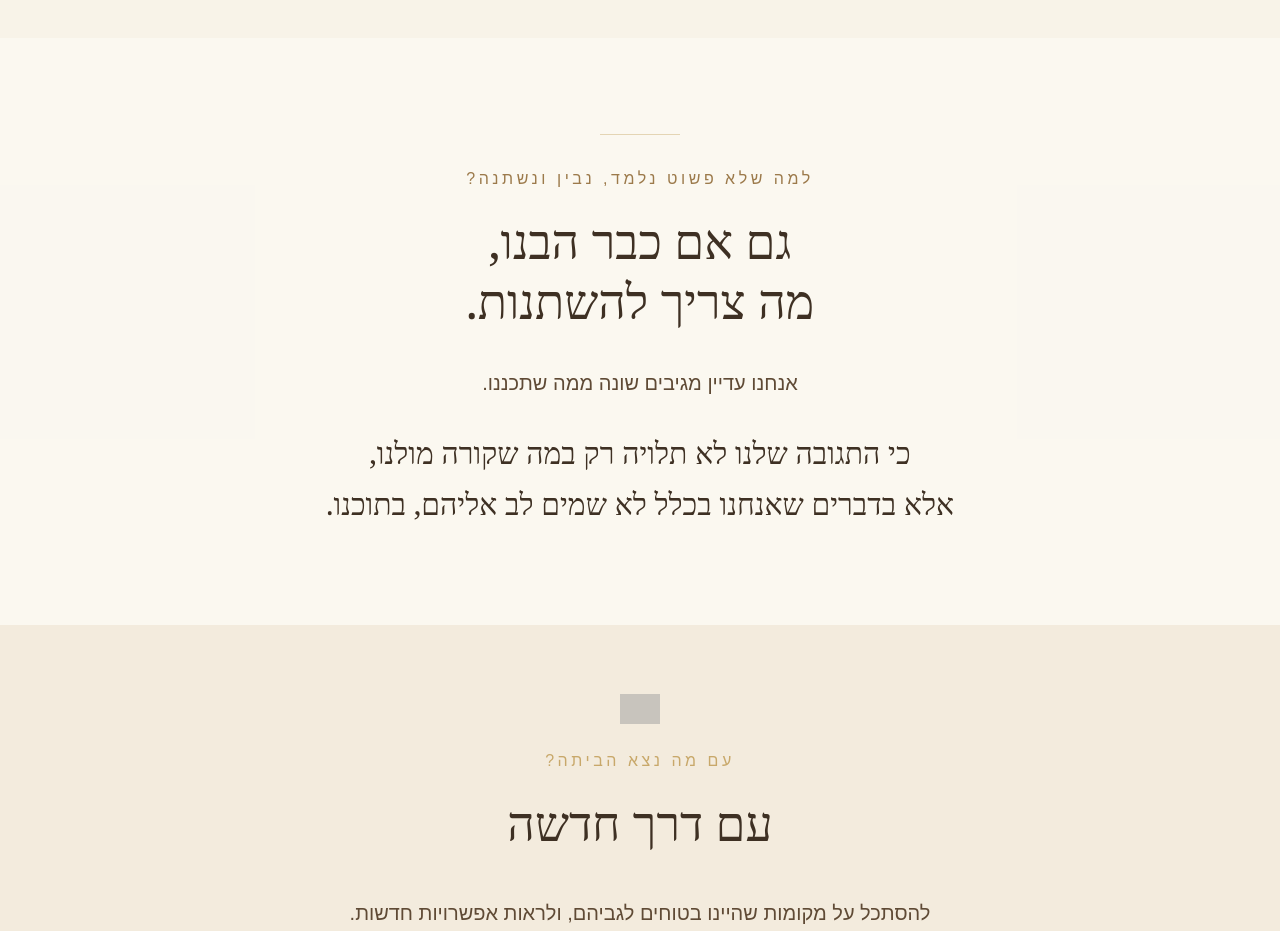
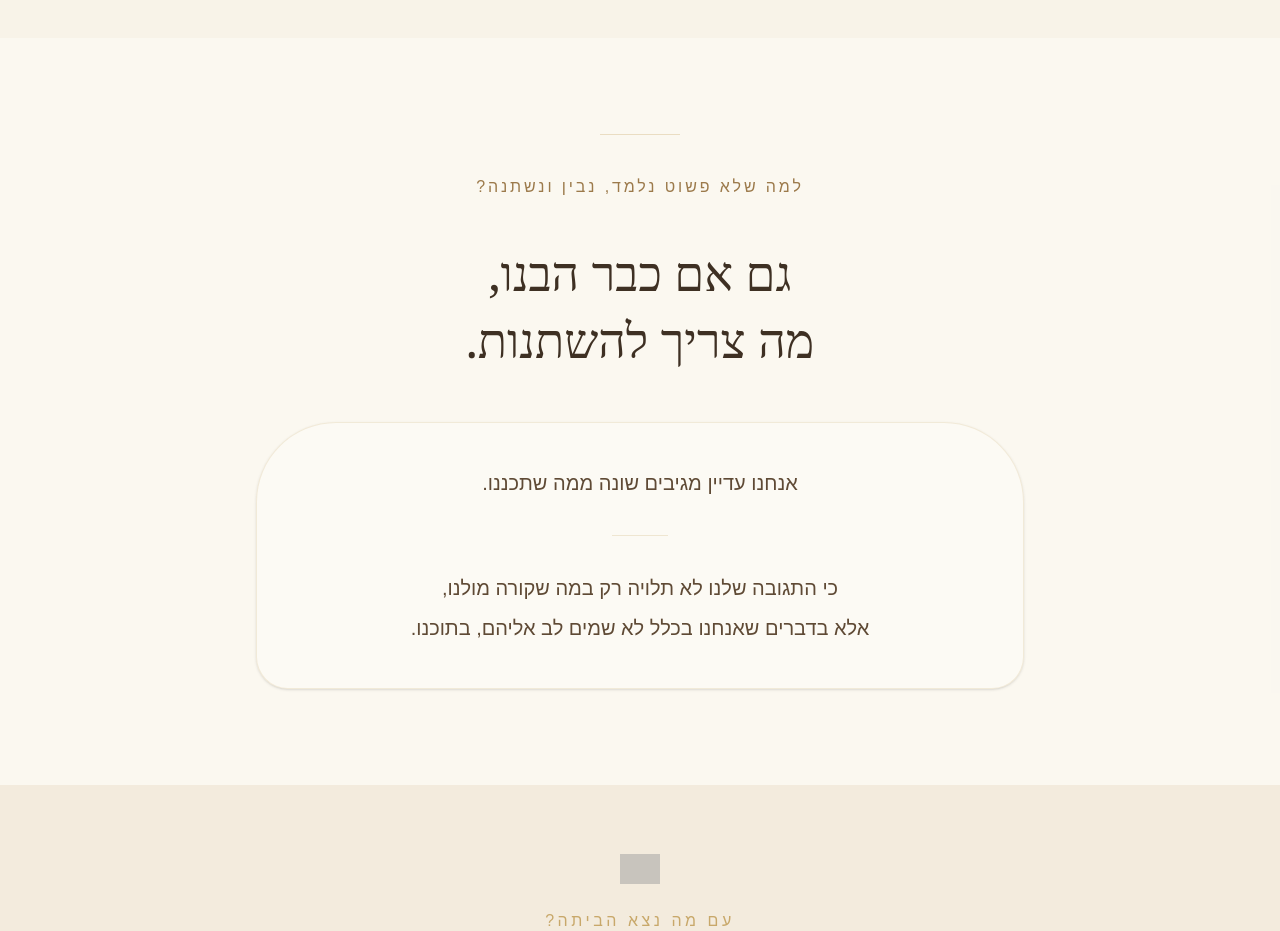
Before and after one commit to shahar27/shahar-landing, a Next.js app: page /defense-patterns-evening in a window 1280 px wide. Shown: the part 6420-7351 px from the top of the page. Built offline with nearby package versions, Linux system fonts and the light colour scheme; grey boxes are pictures that could not be loaded.

Commit message:
Refine event page design and pricing

```diff
--- a/app/defense-patterns-evening/page.tsx
+++ b/app/defense-patterns-evening/page.tsx
@@ -257,31 +257,31 @@ export default function DefensePatternsEveningPage() {
 
       {/* Curiosity */}
       <section className="px-6 py-24 bg-white/35">
-        <div className="max-w-4xl mx-auto text-center">
-          <div className="mb-8 mx-auto h-px w-20 bg-[#C8A86A]/45" />
+        <div className="max-w-3xl mx-auto text-center">
+          <div className="mb-10 h-px w-20 bg-[#C8A86A]/35 mx-auto" />
 
-          <p className="text-[#9C7A4B] tracking-[0.22em] mb-5">
+          <p className="text-[#9C7A4B] tracking-[0.18em] text-sm md:text-base mb-10">
             למה שלא פשוט נלמד, נבין ונשתנה?
           </p>
 
-          <h2 className="text-4xl md:text-5xl font-serif leading-[1.25] text-[#3E3023]">
+          <h2 className="text-4xl md:text-5xl font-serif leading-[1.4] text-[#3E3023]">
             גם אם כבר הבנו,
             <br />
             מה צריך להשתנות.
           </h2>
 
-          <div className="mt-8 text-xl leading-10 text-[#5F4A35] space-y-6">
-
-            <p>
-               אנחנו עדיין מגיבים שונה ממה שתכננו.
+          <div className="mt-12 rounded-t-[5rem] rounded-b-[2rem] border border-[#C8A86A]/20 bg-white/25 px-8 py-10 shadow-sm">
+            <p className="text-xl leading-10 text-[#5F4A35]">
+              אנחנו עדיין מגיבים שונה ממה שתכננו.
             </p>
 
-            <p className="mt-6 text-2xl md:text-3xl font-serif text-[#3E3023] leading-[1.7]">
+            <div className="my-8 h-px w-14 bg-[#C8A86A]/25 mx-auto" />
+
+            <p className="text-xl leading-10 text-[#5F4A35]">
               כי התגובה שלנו לא תלויה רק במה שקורה מולנו,
               <br />
               אלא בדברים שאנחנו בכלל לא שמים לב אליהם, בתוכנו.
             </p>
-
           </div>
         </div>
       </section>
```
